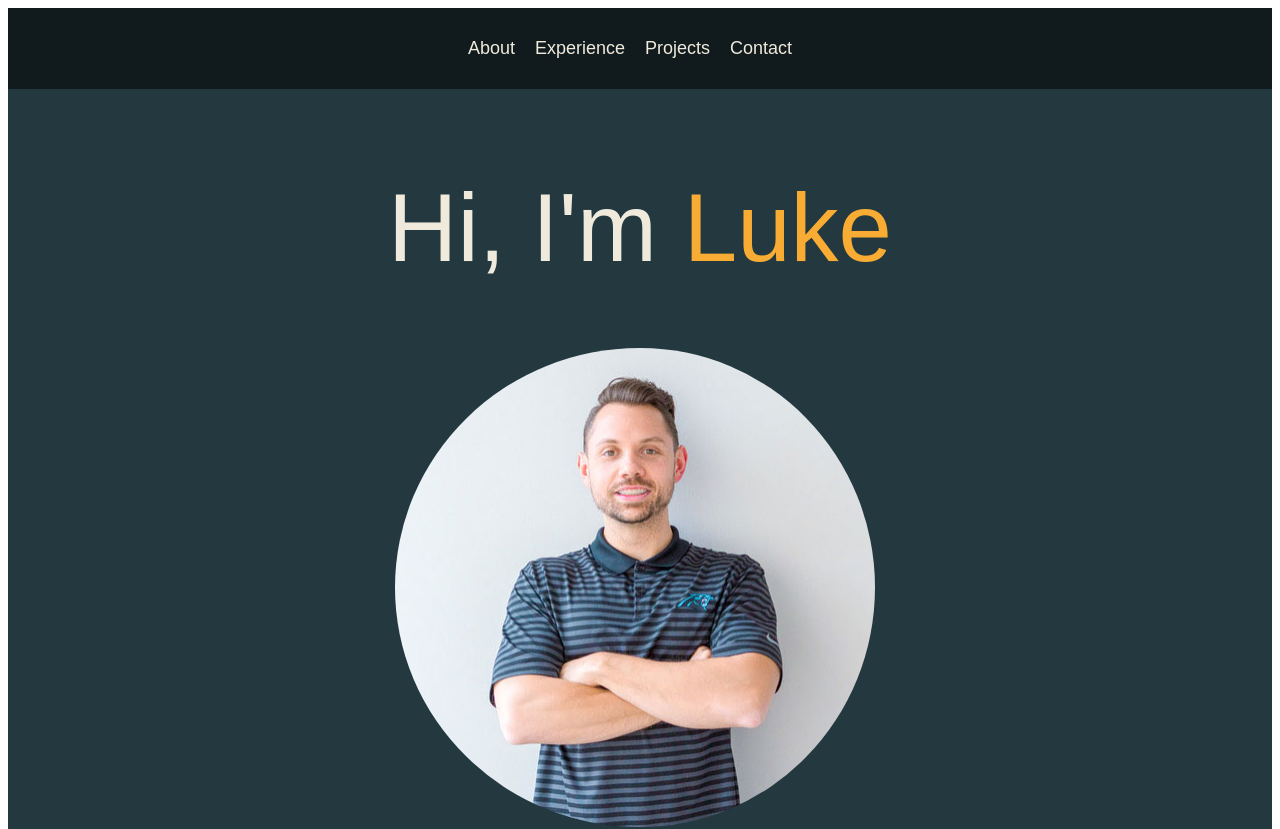
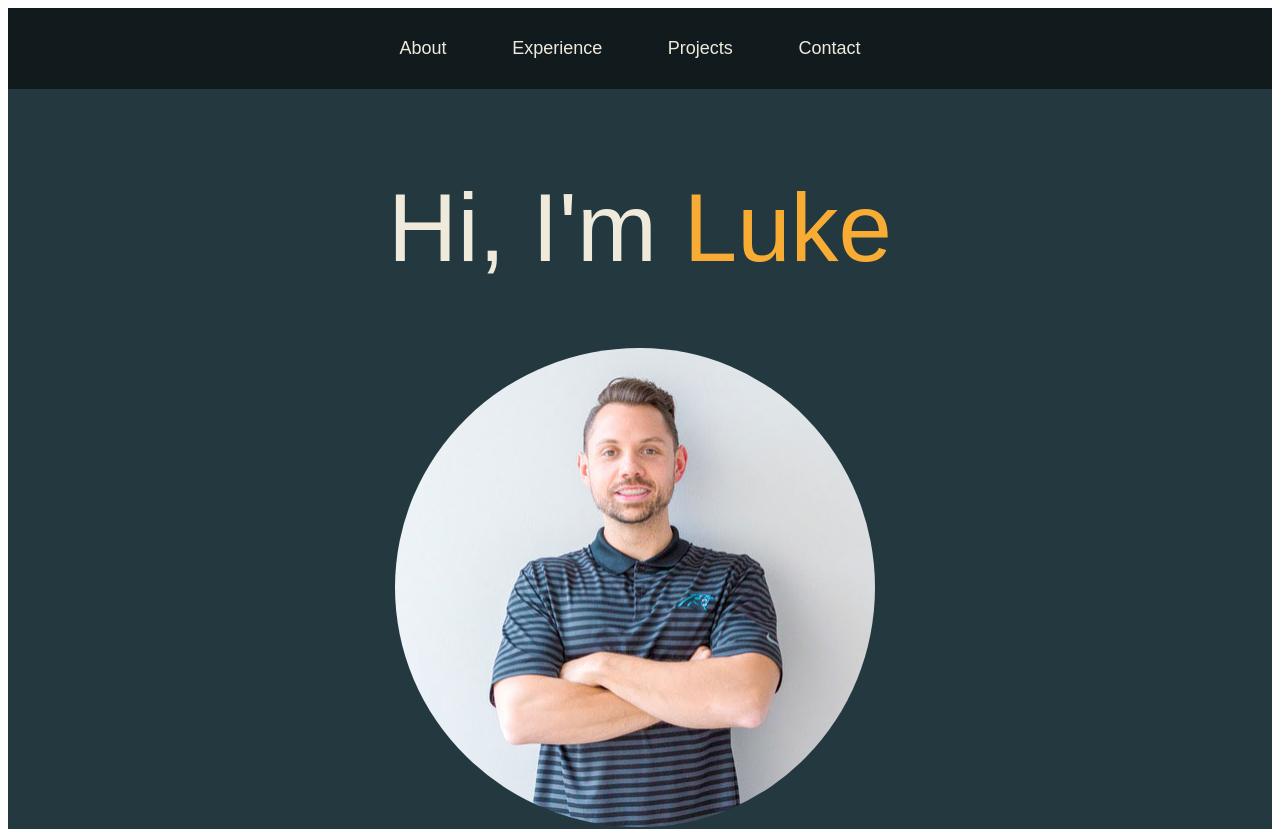
Before and after one commit to lflint07/new_website, a React (Create React App) app: page / in a window 1280 px wide. Shown: the top 829 px of the page. Built offline with nearby package versions, Linux system fonts and the light colour scheme.

Commit message:
updated nav bar spacing for XL and L media

```diff
--- a/src/components/Menu.js
+++ b/src/components/Menu.js
@@ -3,8 +3,9 @@ import React from "react";
 
 function Menu() {
   return (
-      <nav id="menu">
-        <div className="navbar">
+    <nav id="menu">
+      <div className="navbar">
+        <div className="nav-container">
           <ul>
             <li className="nav-item">
               <a href="#about">About</a>
@@ -20,7 +21,8 @@ function Menu() {
             </li>
           </ul>
         </div>
-      </nav>
+      </div>
+    </nav>
   );
 }
 
--- a/src/scss/_mobile.scss
+++ b/src/scss/_mobile.scss
@@ -9,6 +9,10 @@
     display: flex;
     flex-direction: row;
     justify-content: space-evenly;
+
+  .nav-container {
+    width: 50%;
+  }
 
     &.navbar ul {
       display: flex;
@@ -120,6 +124,10 @@
     display: flex;
     flex-direction: row;
     justify-content: center;
+
+  .nav-container {
+    width: 50%;
+  }
     &.navbar ul {
       display: flex;
       flex-direction: row;
@@ -177,7 +185,7 @@
     }
     .experience-list {
       text-align: left;
-      // list-style: inside;
+      list-style: inside;
     }
   }
 
```
